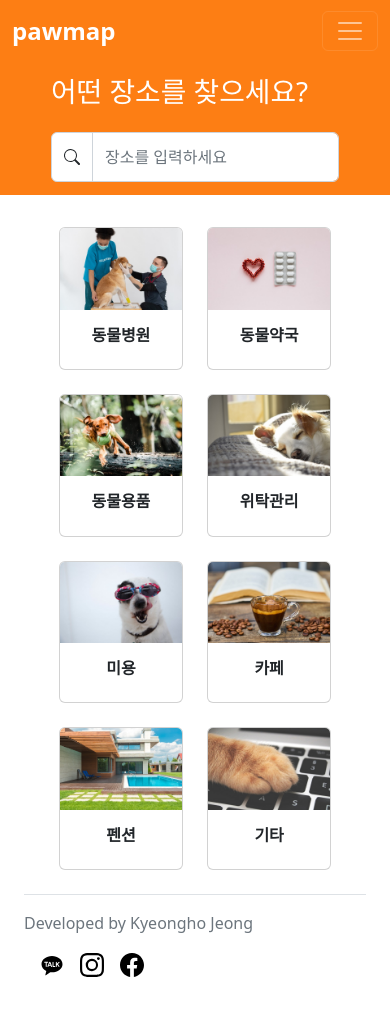
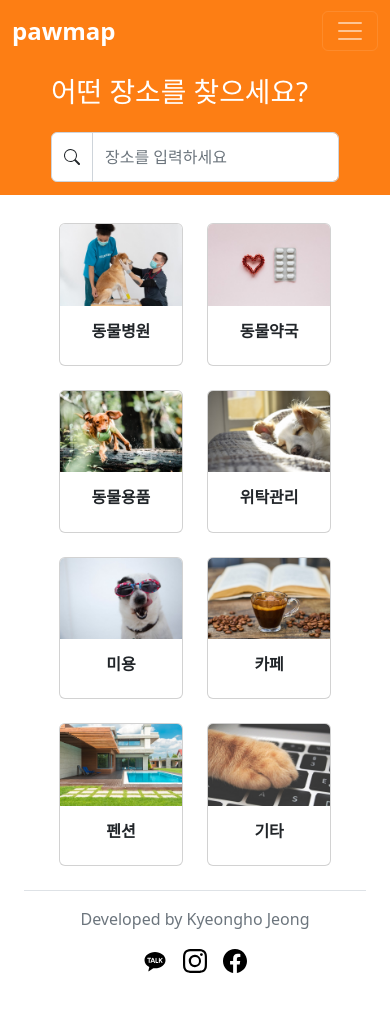
Before and after one commit to KyeonghoJeong/pawmap_front-end, a Vue app: page / in a window 390 px wide. Built offline with nearby package versions, Linux system fonts and the light colour scheme.

Commit message:
Modified footer

```diff
--- a/src/components/FooterView.vue
+++ b/src/components/FooterView.vue
@@ -13,15 +13,13 @@
         </symbol>
     </svg>
 
-    <div class="container-fluid">
-        <footer class="d-flex flex-wrap justify-content-between align-items-center py-3 my-4 border-top">
-
+    <div class="container-fluid" style="align-times:center;">
+        <footer class="d-flex flex-wrap justify-content-between align-items-center py-3 my-4 border-top custom-footer">
             <div class="col-md-4 d-flex align-items-center">
                 <span class="mb-3 mb-md-0 text-muted">Developed by Kyeongho Jeong</span>
             </div>
-
-            <ul class="nav col-md-4 justify-content-end list-unstyled d-flex">
-                <li class="ms-3"><a class="text-muted" href="#"><svg class="bi" width="24" height="24"><use xlink:href="#kakao"/></svg></a></li>
+            <ul class="nav col-md-4 justify-content-end list-unstyled d-flex custom-footer-icon">
+                <li><a class="text-muted" href="#"><svg class="bi" width="24" height="24"><use xlink:href="#kakao"/></svg></a></li>
                 <li class="ms-3"><a class="text-muted" href="#"><svg class="bi" width="24" height="24"><use xlink:href="#instagram"/></svg></a></li>
                 <li class="ms-3"><a class="text-muted" href="#"><svg class="bi" width="24" height="24"><use xlink:href="#facebook"/></svg></a></li>
             </ul>
@@ -30,3 +28,13 @@
 
 </div>
 </template>
+
+<style>
+@media (max-width: 576px) {
+    .custom-footer {
+        flex-direction: column;
+        justify-content: center;
+        align-items: center;
+    }
+}
+</style>
--- a/src/views/HomeView.vue
+++ b/src/views/HomeView.vue
@@ -129,7 +129,7 @@
     font-weight: bold !important;
 }
 .custom-card-row{
-    margin-top: 3.5%;
+    margin-top: 2.5%;
     margin-left: 23%;
     margin-right: 23%;
     margin-bottom: 4%;
@@ -149,7 +149,7 @@
         font-size: 100%;
     }
     .custom-card-row{
-        margin-top: 2%;
+        margin-top: 1%;
         margin-left: 22%;
         margin-right: 22%;
     }
```
